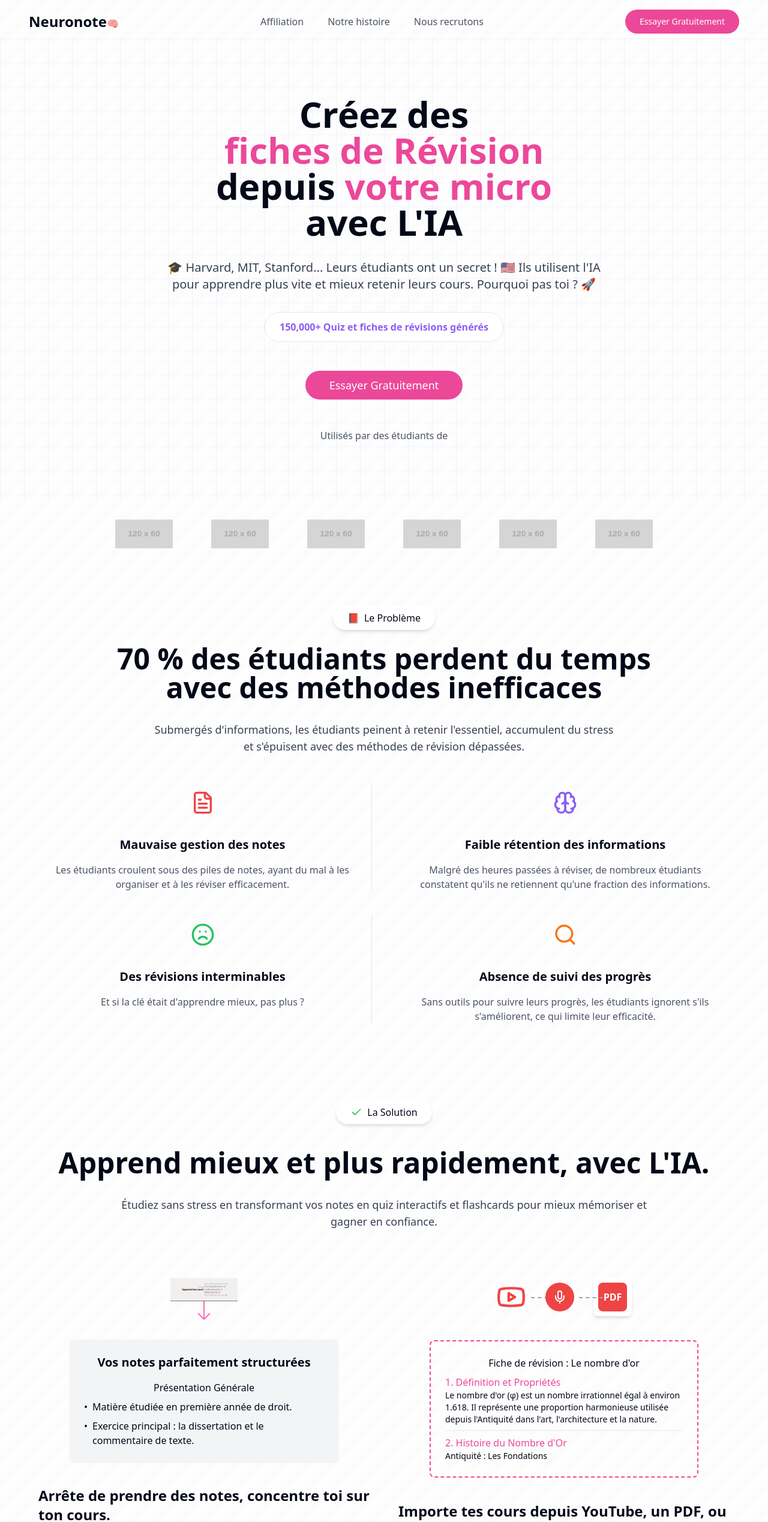
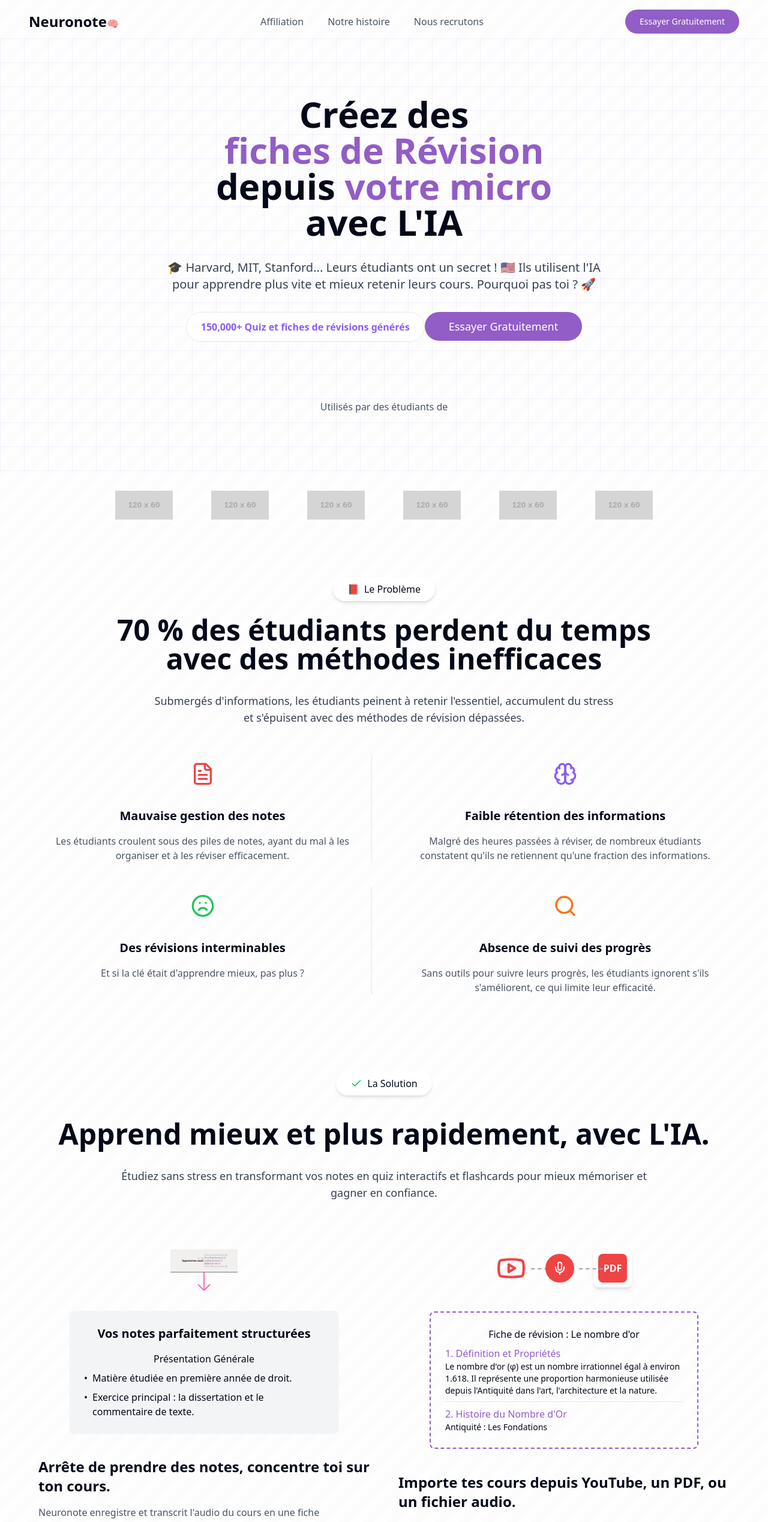
Before and after one commit to nabilnabti/milonota, a React (Vite) app: page / in a window 1280 px wide. Shown: the top 2537 px of the page at 60% size. Built offline with nearby package versions, Linux system fonts and the light colour scheme.

Commit message:
Replace pink with violet
Replace all instances of pink color with the specified violet color.

```diff
--- a/src/components/Header.tsx
+++ b/src/components/Header.tsx
@@ -1,4 +1,3 @@
-
 import { Button } from "@/components/ui/button";
 import { Link } from "react-router-dom";
 import { useState, useEffect } from "react";
@@ -33,7 +32,7 @@ const Header = () => {
       <div className="flex items-center gap-2">
         <Link to="/">
           <span className="text-2xl font-bold">Neuronote</span>
-          <span className="text-pink-500">🧠</span>
+          <span className="text-[#925dc6]">🧠</span>
         </Link>
       </div>
 
@@ -50,13 +49,12 @@ const Header = () => {
       </nav>
 
       <Button
-        className="bg-pink-500 hover:bg-pink-600 text-white rounded-full px-6"
+        className="bg-[#925dc6] hover:bg-[#7a4ea5] text-white rounded-full px-6"
         onClick={handleTryForFree}
       >
         Essayer Gratuitement
       </Button>
 
-      {/* Login Modal */}
       <LoginModal
         isOpen={isLoginModalOpen}
         onClose={() => setIsLoginModalOpen(false)}
--- a/src/components/Hero.tsx
+++ b/src/components/Hero.tsx
@@ -1,4 +1,3 @@
-
 import { Button } from "@/components/ui/button";
 import { useState } from "react";
 import LoginModal from "./LoginModal";
@@ -17,9 +16,9 @@ const Hero = () => {
       <div className="max-w-5xl mx-auto px-6">
         <h1 className="text-4xl md:text-6xl font-bold leading-tight mb-8">
           <span>Créez des</span><br />
-          <span className="text-pink-500">fiches de Révision</span><br />
+          <span className="text-[#925dc6]">fiches de Révision</span><br />
           <span>depuis </span>
-          <span className="text-pink-500">votre micro</span><br />
+          <span className="text-[#925dc6]">votre micro</span><br />
           <span>avec L'IA</span>
         </h1>
 
@@ -31,19 +30,16 @@ const Hero = () => {
           <span className="text-violet font-semibold">150,000+ Quiz et fiches de révisions générés</span>
         </div>
 
-        <div>
-          <Button
-            className="bg-pink-500 hover:bg-pink-600 text-white rounded-full px-10 py-6 text-lg"
-            onClick={handleTryForFree}
-          >
-            Essayer Gratuitement
-          </Button>
-        </div>
+        <Button
+          className="bg-[#925dc6] hover:bg-[#7a4ea5] text-white rounded-full px-10 py-6 text-lg"
+          onClick={handleTryForFree}
+        >
+          Essayer Gratuitement
+        </Button>
 
         <p className="text-gray-600 mt-12">Utilisés par des étudiants de</p>
       </div>
 
-      {/* Login Modal */}
       <LoginModal
         isOpen={isLoginModalOpen}
         onClose={() => setIsLoginModalOpen(false)}
--- a/src/index.css
+++ b/src/index.css
@@ -1,4 +1,3 @@
-
 @tailwind base;
 @tailwind components;
 @tailwind utilities;
@@ -14,7 +13,7 @@
     --popover: 0 0% 100%;
     --popover-foreground: 222.2 84% 4.9%;
 
-    --primary: 265 89% 78%;
+    --primary: 286 56% 47%;
     --primary-foreground: 210 40% 98%;
 
     --secondary: 260 33% 98%;
@@ -97,7 +96,7 @@
 }
 
 .btn-primary {
-  @apply bg-violet hover:bg-violet-dark text-white font-bold py-3 px-6 rounded-full transition-colors duration-200;
+  @apply bg-violet hover:bg-violet-dark text-white;
 }
 
 .grid-bg {
--- a/tailwind.config.ts
+++ b/tailwind.config.ts
@@ -1,4 +1,3 @@
-
 import type { Config } from "tailwindcss";
 
 export default {
@@ -68,6 +67,11 @@ export default {
 					'accent-foreground': 'hsl(var(--sidebar-accent-foreground))',
 					border: 'hsl(var(--sidebar-border))',
 					ring: 'hsl(var(--sidebar-ring))'
+				},
+				pink: {
+					DEFAULT: '#925dc6',
+					500: '#925dc6',
+					600: '#7a4ea5',
 				}
 			},
 			borderRadius: {
```
